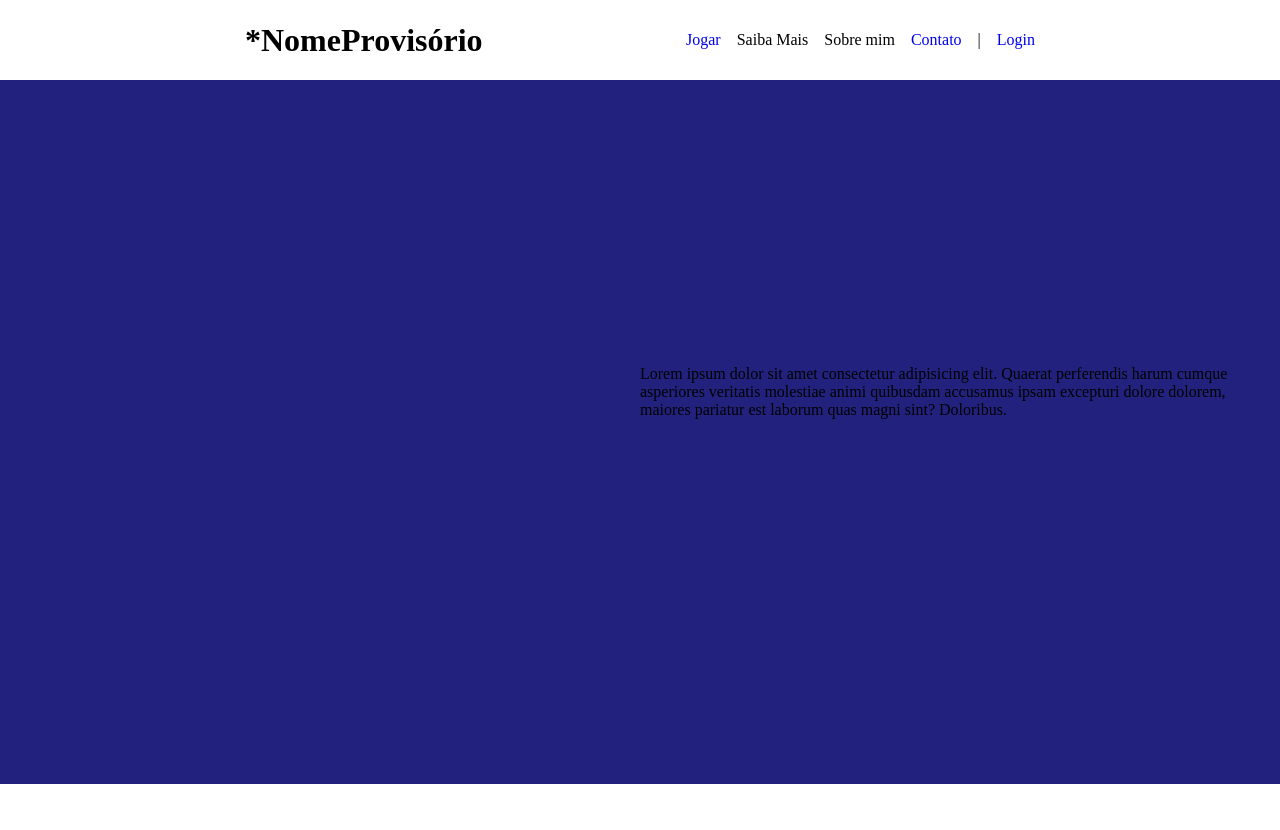
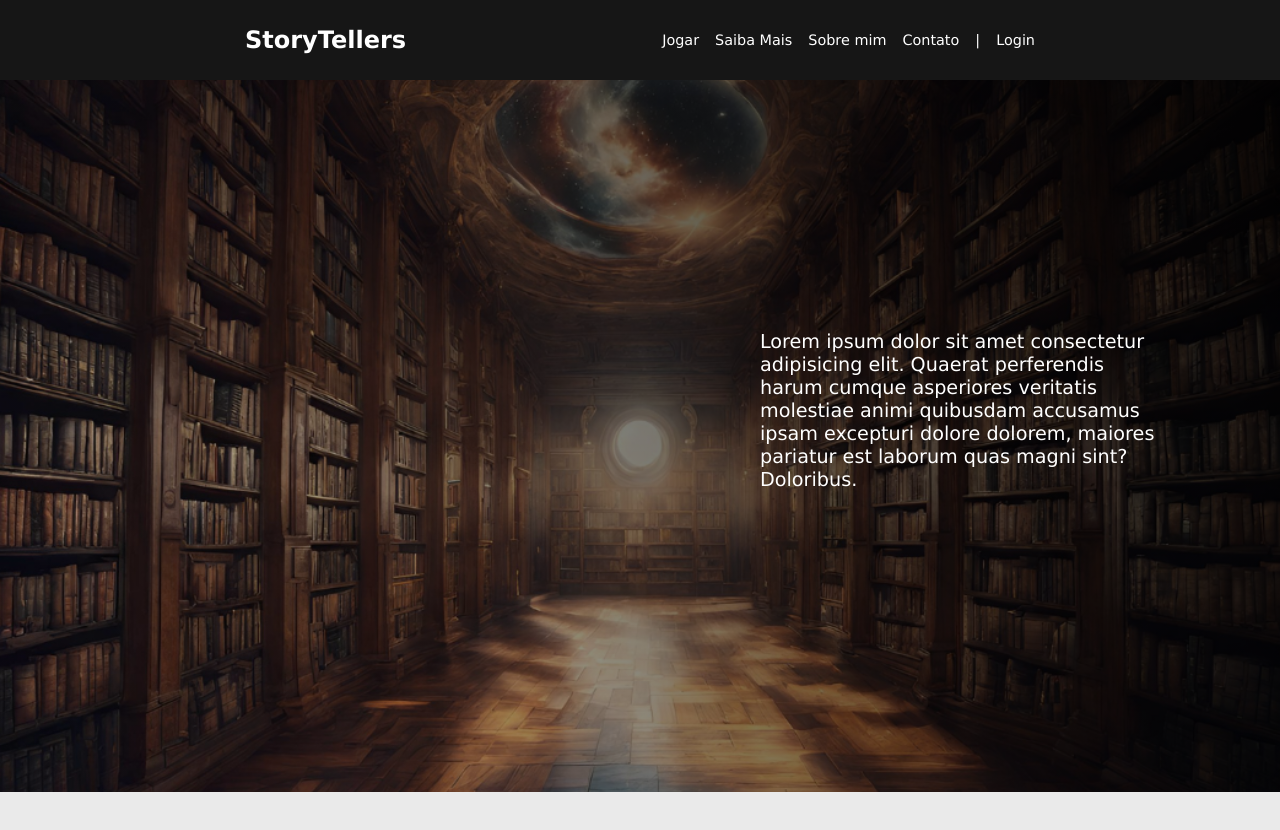
Before and after one commit to LucasCMendes10/Projeto-Individual_SPTech, a plain HTML site: page Public/Home/index.html in a window 1280 px wide. Shown: the top 830 px of the page. Before the commit the page ends 800 px from the top, so only its background shows below. Drawn offline with Linux system fonts and the light colour scheme.

Commit message:
CSS compelto das navbars e do header

```diff
--- a/Public/Home/index.html
+++ b/Public/Home/index.html
@@ -11,7 +11,9 @@
 
         <div class="navbar">
             <h1>
-                *NomeProvisório
+                <a href="#inicio_site">
+                    StoryTellers
+                </a>
             </h1>
             <ul>
                 <li>
@@ -20,10 +22,14 @@
                     </a>
                 </li>
                 <li>
-                    Saiba Mais
+                    <a href="">
+                        Saiba Mais
+                    </a>
                 </li>
                 <li>
-                    Sobre mim
+                    <a href="">
+                        Sobre mim
+                    </a>
                 </li>
                 <li>
                     <a href="#rodape">
@@ -39,7 +45,7 @@
             </ul>
         </div>
 
-        <div class="container">
+        <div id="inicio_site" class="container">
             <div class="coluna1"></div>
 
             <div class="coluna2">
@@ -49,7 +55,9 @@
 
     </div>
 
-    <div class="main"></div>
+    <div class="main">
+        <br><br><br><br><br><br><br><br><br><br><br><br><br><br><br><br><br><br><br><br><br><br><br><br><br><br><br><br><br><br>
+    </div>
 
     <div id="rodape" class="footer"></div>
 
--- a/Public/Home/style-index.css
+++ b/Public/Home/style-index.css
@@ -1,22 +1,46 @@
+/*
+Cores do site:
+Preto: #161616
+Branco: #eaeaea
+*/
+
 * {
-    font-family: 'Times New Roman', Times, serif;
+    font-family: Verdana, Geneva, Tahoma, sans-serif;
     margin: 0;
     padding: 0;
 }
 
+html {
+    scroll-padding-top: 80px;
+}
+
 html, body {
     height: 100%;
+    background-color: #eaeaea;
+}
+
+body::-webkit-scrollbar {
+  width: 8px;
+}
+
+body::-webkit-scrollbar-thumb {
+  background: #505050;
 }
 
 a {
     text-decoration: none;
+    color: white;
+    transition: all .2s ease-out;
+}
+
+.header .navbar ul li a:hover {
+    color: #c99156;
 }
 
 .header {
     display: flex;
     justify-content: space-around;
-    background-color: rgb(34, 34, 126);
-    height: 98%;
+    height: 99%;
 }
 
 .header .navbar {
@@ -25,12 +49,14 @@ a {
     justify-content: space-between;
     height: 80px;
     width: 100%;
-    background-color: white;
+    background-color: #161616;
     position: fixed;
 }
 
 .header .navbar h1 {
     margin-left: 245px;
+    color: white;
+    font-size: 1.5rem;
 }
 
 .header .navbar ul {
@@ -41,13 +67,16 @@ a {
 
 .header .navbar ul li {
     margin-left: 16px;
+    color: white;
+    font-size: 0.9rem;
 }
 
-.container {
+.header .container {
     display: flex;
-    /* background-image: url('../assets/Zenitsu\ Wallpaper.jpg'); */
+    background: linear-gradient(60deg, rgba(0,0,0,0.15) 0%, rgba(0,0,0,0.90) 100%), url('../assets/Imagens-Home/img-header.png');
     background-repeat: no-repeat;
     background-size: cover;
+    width: 100%;
 }
 
 .container .coluna1 {
@@ -59,4 +88,11 @@ a {
     justify-content: center;
     align-items: center;
     width: 50%;
+    color: white
 }
+
+.container .coluna2 p {
+    width: 400px;
+    font-size: 1.2rem;
+    margin-top: 28px;
+}
--- a/Public/Jogos/style-jogos.css
+++ b/Public/Jogos/style-jogos.css
@@ -1,5 +1,5 @@
 * {
-    font-family: 'Times New Roman', Times, serif;
+    font-family: Verdana, Geneva, Tahoma, sans-serif;
     margin: 0;
     padding: 0;
 }
@@ -8,15 +8,33 @@ html {
     scroll-padding-top: 80px;
 }
 
+html, body {
+    height: 100%;
+    background-color: #eaeaea;
+}
+
+body::-webkit-scrollbar {
+  width: 8px;
+}
+
+body::-webkit-scrollbar-thumb {
+  background: #505050;
+}
+
 a {
     text-decoration: none;
+    color: white;
+    transition: all .2s ease-out;
+}
+
+.header .navbar ul li a:hover {
+    color: #c99156;
 }
 
 .header {
     display: flex;
     justify-content: space-around;
-    background-color: rgb(34, 34, 126);
-    height: 98%;
+    height: 15%;
 }
 
 .header .navbar {
@@ -25,12 +43,14 @@ a {
     justify-content: space-between;
     height: 80px;
     width: 100%;
-    background-color: white;
+    background-color: #161616;
     position: fixed;
 }
 
 .header .navbar h1 {
     margin-left: 245px;
+    color: white;
+    font-size: 1.5rem;
 }
 
 .header .navbar ul {
@@ -41,4 +61,6 @@ a {
 
 .header .navbar ul li {
     margin-left: 16px;
+    color: white;
+    font-size: 0.9rem;
 }
--- a/Public/Login/style-login.css
+++ b/Public/Login/style-login.css
@@ -1,44 +1,46 @@
 * {
-    font-family: 'Times New Roman', Times, serif;
+    font-family: Verdana, Geneva, Tahoma, sans-serif;
     margin: 0;
     padding: 0;
 }
 
+html {
+    scroll-padding-top: 80px;
+}
+
 html, body {
     height: 100%;
+    background-color: #eaeaea;
+}
+
+body::-webkit-scrollbar {
+  width: 8px;
+}
+
+body::-webkit-scrollbar-thumb {
+  background: #505050;
 }
 
 a {
     text-decoration: none;
+    color: white;
+    transition: all .2s ease-out;
+}
+
+.header .navbar ul li a:hover {
+    color: #c99156;
 }
 
 .header {
-    display: flex;
-    justify-content: space-around;
-    background-color: rgb(34, 34, 126);
-    height: 98%;
+    height: 15%;
 }
 
-.header .navbar {
-    display: flex;
-    align-items: center;
-    justify-content: space-between;
-    height: 80px;
-    width: 100%;
-    background-color: white;
-    position: fixed;
+.header img {
+    cursor: pointer;
+    transition: all .2s ease-out;
+    margin-left: 20px;
 }
 
-.header .navbar h1 {
-    margin-left: 245px;
+.header img:hover {
+    transform: scale(1.1);
 }
-
-.header .navbar ul {
-    list-style: none;
-    display: flex;
-    margin-right: 245px;
-}
-
-.header .navbar ul li {
-    margin-left: 16px;
-}
```
Also changed, not shown: Public/Cadastro/cadastro.html (+2 -0 lines), Public/Jogos/jogos.html (+3 -5 lines), Public/Jogos/o-viajante.html (+22 -22 lines), Public/Jogos/style-viajante.css (+10 -0 lines), Public/Login/login.html (+13 -17 lines), Public/assets/Imagens-Home/img-header.png (added), Public/assets/Imagens-Jogos/seta-esquerda.png (renamed from Public/assets/Imagens Jogos/seta-esquerda.png).
